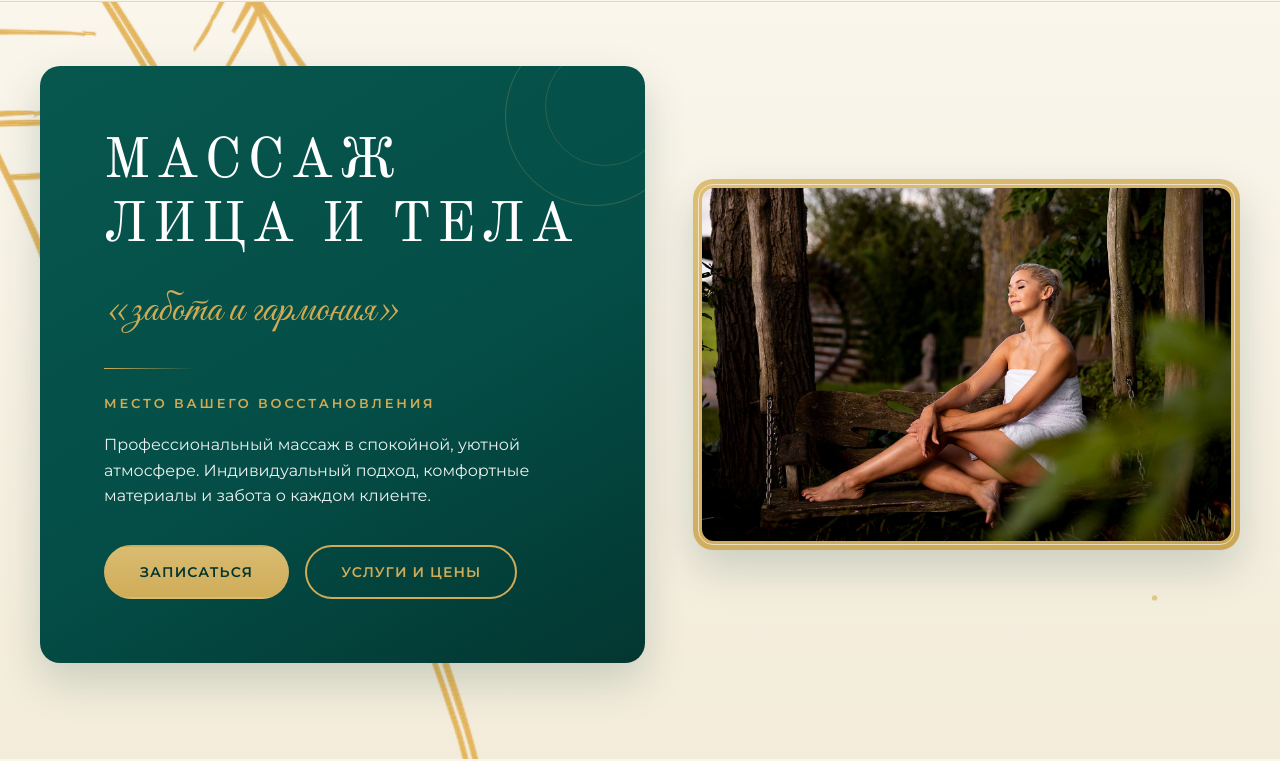
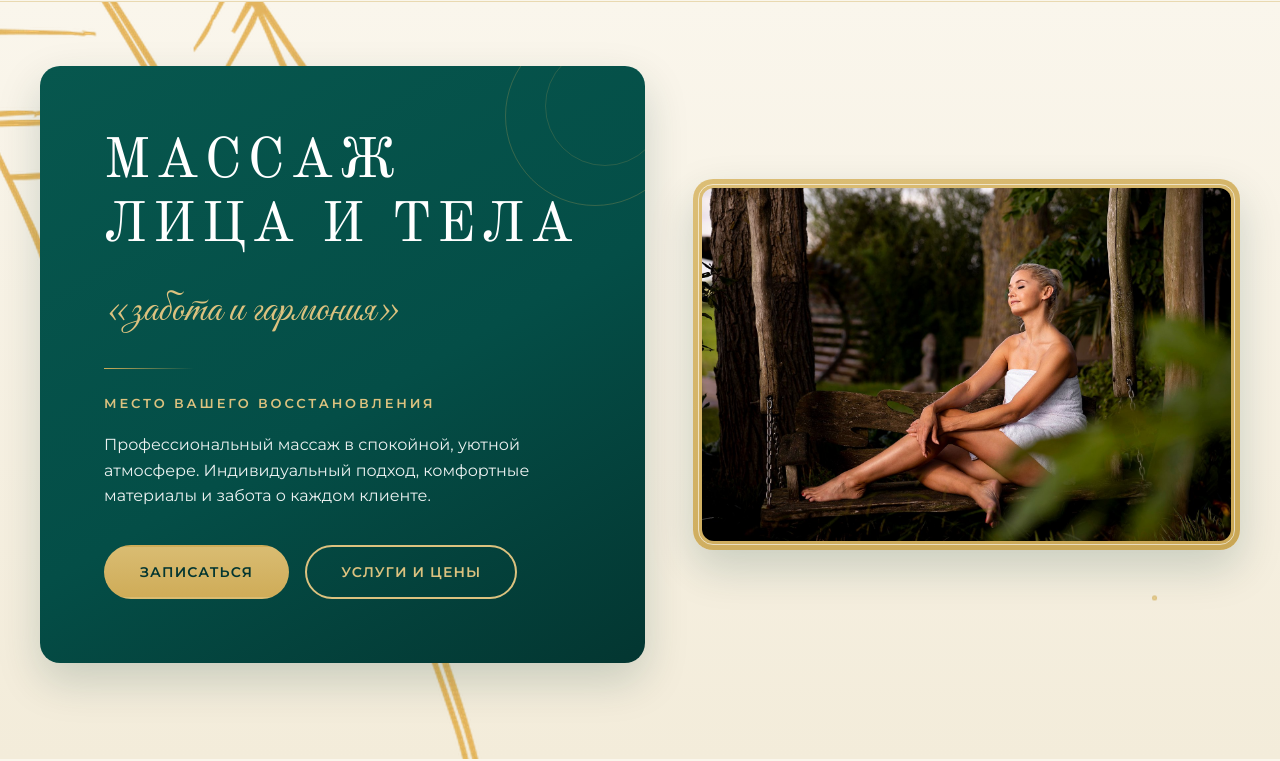
Before and after one commit to bychikola/massage-site, a website: page index.html in a window 1280 px wide. Shown: the part 72-833 px from the top of the page. Drawn offline with Linux system fonts and the light colour scheme.

Commit message:
fix: lighten gold-text on dark (#D1AB56 → #DCC27F) for AA contrast on hero gradient

```diff
--- a/css/style.css
+++ b/css/style.css
@@ -10,7 +10,7 @@
 /* ===== Дизайн-токены ===== */
 :root {
   --gold: #CFAC58;
-  --gold-text: #D1AB56;
+  --gold-text: #DCC27F; /* осветлён для контраста AA на градиенте hero (§8 спеки) */
   --gold-deep: #C9A654;
   --teal: #044E47;
   --teal-deep: #033631;
```
